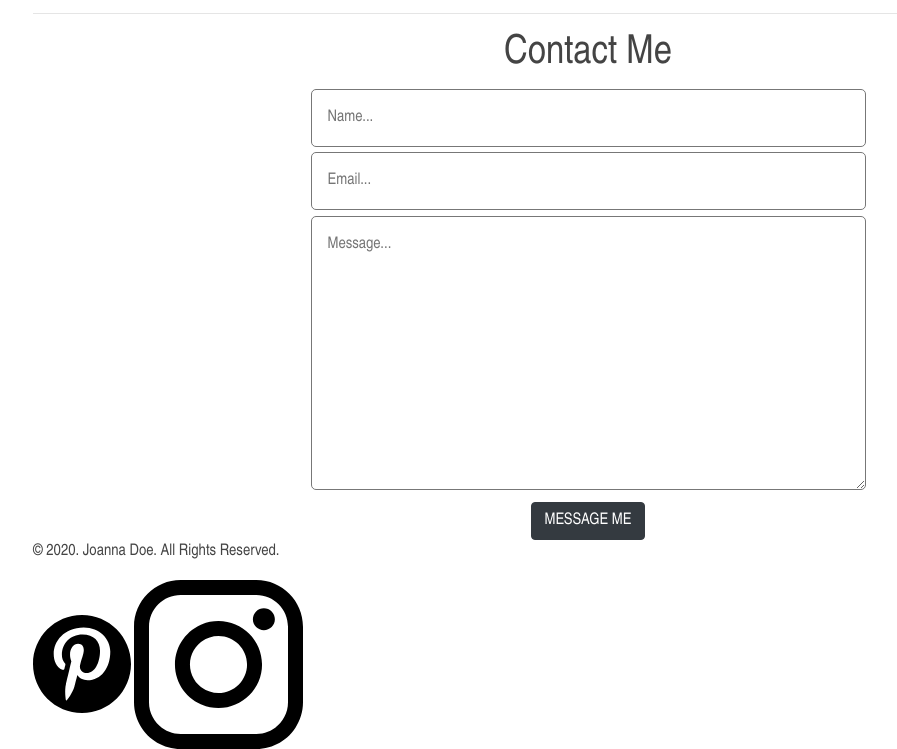
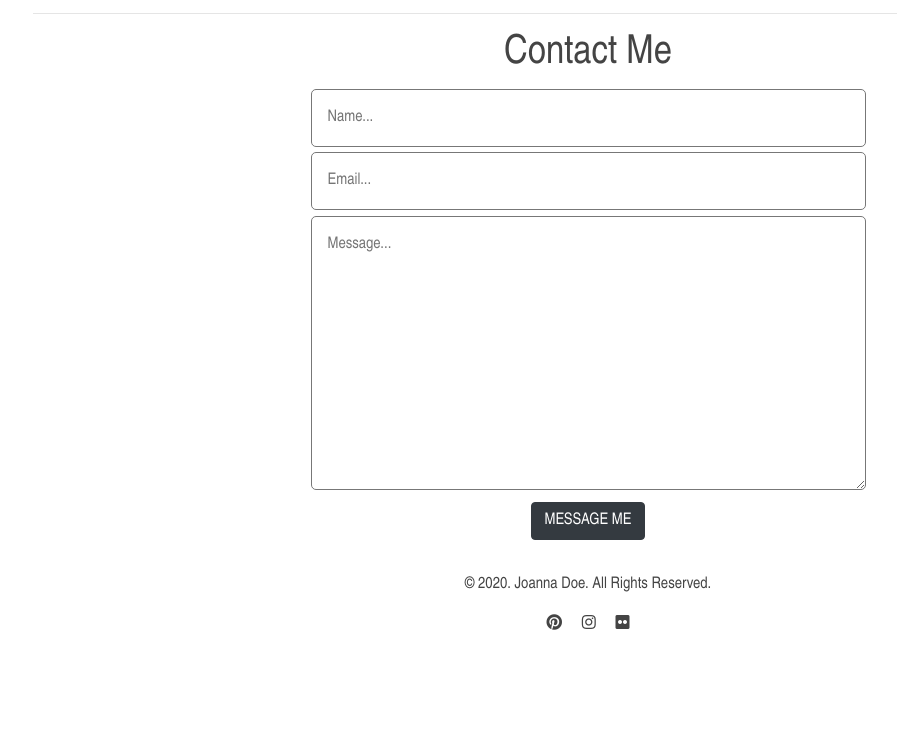
Before and after one commit to Emma-duru/photographer-profile-page, a plain HTML site: page index.html in a window 1280 px wide. Shown: the part 1560-2309 px from the top of the page, without its empty margins (52-949 px from the left). After the commit the page ends 2230 px from the top, so only its background shows below. Drawn offline with nearby package versions, Linux system fonts and the light colour scheme.

Commit message:
Styled the footer section

```diff
--- a/css/style.css
+++ b/css/style.css
@@ -13,7 +13,7 @@
     margin: 5% auto;
 }
 
-#work, #contact {
+#work, #contact, #footer {
     text-align: center;
 }
 
@@ -30,177 +30,10 @@ input[type=text], input[type=email], textarea {
     border: 0.5px solid #777;
 }
 
-/*h1 {
-    text-transform: uppercase;
-    text-align: center;
-}
-
-p {
-    line-height: 1.5;
-}
-
-.container {
-    width: 85%;
-    margin: auto;
-}
-
-#header {
-    display: grid;
-    grid-template-columns: 1fr 2fr;
-    padding: 40px 0;
-    text-align: center;
-}
-
-#header h1, #header p {
-    text-align: left;
-}
-
-.nav-link {
-    text-decoration: none;
-    padding: 30px;
-    color: #444;
-    text-transform: uppercase;
-}
-
-.nav-link:hover {
-    color: black;
-}
-
-#about {
-    padding: 20px 0;
-}
-
-.about-img {
-    width: 50%;
-    float: right;
-    margin-left: 35px;
-}
-
-hr {
-    clear: right;
-    border: dotted #f5f5f5 6px;
-    border-bottom: none;
-    width: 3%;
-    margin: 150px auto 100px;
-}
-
-#work {
-    text-align: center;
-}
-
-.images {
-    display: grid;
-    grid-template-columns: 1fr 1fr 1fr;
-    grid-gap: 20px;
-    margin: 30px 0;
-}
-
-.work-img {
-    width: 100%;
-}
-
-#contact {
-    text-align: center;
-}
-
-form {
-    width: 40%;
-    margin : 30px auto;
-}
-
-input[type=text], textarea {
-    width: 100%;
-    padding: 10px;
-    margin: 3px 0;
-}
-
-input[type=submit] {
-    margin: 20px auto;
-    padding: 10px;
-    color: white;
-    background-color: #444;
-    border: none;
-    cursor: pointer;
-}
-
-input[type=submit]:hover {
-    background-color: rgb(51, 50, 50);
-}
-
-.footer {
-    text-align: center;
-    padding: 20px;
-    margin-top: 30px;
+#footer {
+    padding: 3%;
 }
 
 .footer-link {
-    padding: 20px;
-    width: 20px;
+    margin: 0 0.5em;
 }
-
-.copyright {
-    line-height: 2;
-}
-
-@media(max-width: 786px) {
-    #header {
-        display: block;
-        text-align: center;
-    }
-
-    #header h1, #header p {
-        text-align: center;
-    }
-
-    .nav {
-        margin-top: 20px;
-    }
-
-    hr {
-        margin-top: 50px;
-    }
-
-    .images {
-        grid-template-columns: 1fr 1fr;
-    }
-
-    form {
-        width: 60%;
-    }
-}
-
-@media (max-width: 540px) {
-    .nav {
-        margin: 10px;
-    }
-    .nav-link {
-        display: block;
-        text-align: center;
-        padding: 5px;
-        margin: 0;
-    }
-
-    .about-img {
-        clear: right;
-        width: 100%;
-        margin-bottom: 20px;
-    }
-
-    form {
-        width: 70%;
-    }
-}
-
-@media (max-width: 448px) {
-    .container {
-        width: 80%;
-    }
-
-    .images {
-        grid-template-columns: 1fr;
-    }
-
-    form {
-        width: 80%;
-    }
-}*/
--- a/index.html
+++ b/index.html
@@ -8,6 +8,9 @@
 
     <!-- Bootstrap CSS -->
     <link rel="stylesheet" href="https://stackpath.bootstrapcdn.com/bootstrap/4.5.2/css/bootstrap.min.css" integrity="sha384-JcKb8q3iqJ61gNV9KGb8thSsNjpSL0n8PARn9HuZOnIxN0hoP+VmmDGMN5t9UJ0Z" crossorigin="anonymous">
+
+    <!-- Font Awesome -->
+    <link rel="stylesheet" href="https://use.fontawesome.com/releases/v5.14.0/css/all.css" integrity="sha384-HzLeBuhoNPvSl5KYnjx0BT+WB0QEEqLprO+NBkkk5gbc67FTaL7XIGa2w1L0Xbgc" crossorigin="anonymous">
 
     <!-- Custom CSS-->
     <link rel='stylesheet' type='text/css' media='screen' href='css/style.css'>
@@ -122,10 +125,11 @@
             </form>
         </div>
 
-        <div class="footer">
+        <div id="footer">
             <p class="copyright">&copy; 2020. Joanna Doe. All Rights Reserved.</p>
-            <a href="https://www.pinterest.com"><img src="images/pinterest.svg" class="footer-link" alt="Pinterest"></a>
-            <a href="https://www.instagram.com"><img class="footer-link" src="images/instagram-logo.svg" alt="Instagram"></a>
+            <a class="footer-link" href="https://www.pinterest.com"><i class="fab fa-pinterest"></i></a>
+            <a class="footer-link" href="https://www.instagram.com"><i class="fab fa-instagram"></i></a>
+            <a class="footer-link" href="https://www.flickr.com"><i class="fab fa-flickr"></i></a>
 
         </div>
     </div>
```
